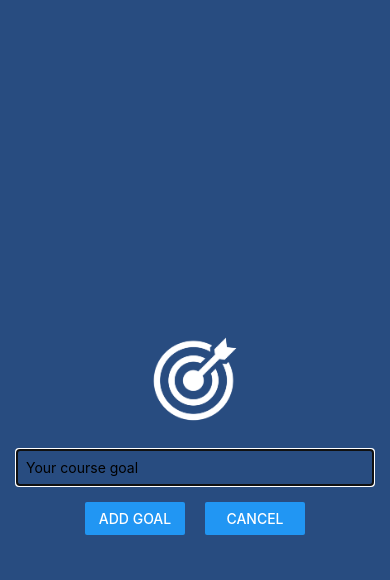
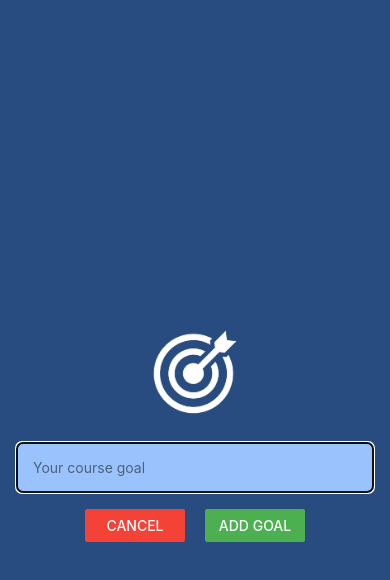
Before and after one commit to farulivan/ReactNativeDemo, a React Native app: screen / in a window 390 px wide. Both pictures are taken after a click on the button "ADD NEW GOAL". Shown: the top 580 px of the page. Built offline with nearby package versions, Linux system fonts and the light colour scheme.

Commit message:
adding some styling

```diff
--- a/App.js
+++ b/App.js
@@ -1,5 +1,6 @@
 import { useState } from 'react';
 import { StyleSheet, View, FlatList, Modal, Button } from 'react-native';
+import { StatusBar } from 'expo-status-bar';
 import GoalInput from './components/GoalInput';
 import GoalItem from './components/GoalItem';
 
@@ -30,8 +31,9 @@ export default function App() {
   }
 
   return (
+    <>
+      <StatusBar style='light' />
       <View style={styles.appContainer}>
-      <Button title="Add New Goal" color="#3E78C9" onPress={openModalHandler} />
         <GoalInput
           visible={modalIsVisible}
           animationType="slide"
@@ -56,7 +58,11 @@ export default function App() {
             alwaysBounceVertical={false}
           />
         </View>
+        <View style={styles.buttonContainer}>
+          <Button title="Add New Goal" color="#3E78C9" onPress={openModalHandler} />
         </View>
+      </View>
+    </>
   );
 }
 
@@ -66,6 +72,11 @@ const styles = StyleSheet.create({
     paddingTop: 50,
     paddingHorizontal: 15,
   },
+  buttonContainer: {
+    paddingVertical: 30,
+    borderTopWidth: 2,
+    borderTopColor: '#9AC3FD',
+  },
   goalsContainer: {
     flex: 5,
   },
--- a/app.json
+++ b/app.json
@@ -5,6 +5,7 @@
     "version": "1.0.0",
     "orientation": "portrait",
     "icon": "./assets/icon.png",
+    "backgroundColor": "#284C80",
     "userInterfaceStyle": "light",
     "splash": {
       "image": "./assets/splash.png",
--- a/components/GoalInput.js
+++ b/components/GoalInput.js
@@ -35,10 +35,10 @@ const GoalInput = ({ onAddGoal, visible, onCloseModal }) => {
         />
         <View style={styles.buttonContainer}>
           <View style={styles.button}>
-            <Button title="Add Goal" onPress={addGoalHandler} />
+            <Button title="Cancel" onPress={onCloseModal} color='#f44336' />
           </View>
           <View style={styles.button}>
-            <Button title="Cancel" onPress={onCloseModal} />
+            <Button title="Add Goal" onPress={addGoalHandler} color='#4caf50' />
           </View>
         </View>
       </View>
@@ -62,10 +62,13 @@ const styles = StyleSheet.create({
     margin: 20,
   },
   textInput: {
-    borderWidth: 2,
-    borderColor: '#cccccc',
+    borderWidth: 1,
+    borderColor: '#9AC3FD',
+    borderRadius: 6,
+    backgroundColor: '#9AC3FD',
+    color: '#4C617D',
     width: '100%',
-    padding: 8,
+    padding: 16,
   },
   buttonContainer: {
     flexDirection: 'row',
```
Lines whose indentation alone changed are shown as unchanged.
